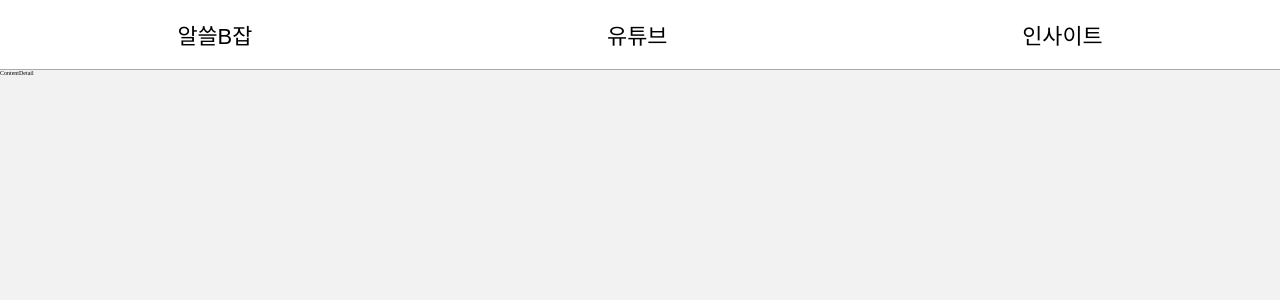
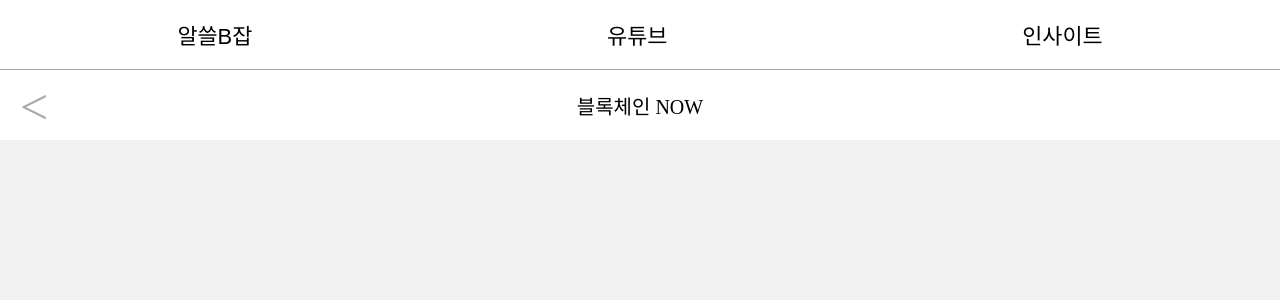
Before and after one commit to dev-seomoon/wanted-codestates-project-4, a React app: page /1 in a window 1280 px wide. Shown: the top 300 px of the page. Built offline with nearby package versions, Linux system fonts and the light colour scheme.

Commit message:
Feat: ContentDetail header UI 구현

```diff
--- a/src/components/ContentDetail/ContentDetail.jsx
+++ b/src/components/ContentDetail/ContentDetail.jsx
@@ -1,5 +1,15 @@
+import { Link } from 'react-router-dom';
+import './ContentDetail.sass';
+
 function ContentDetail() {
-  return <div>ContentDetail</div>;
+  return (
+    <div>
+      <header>
+        <h2>블록체인 NOW</h2>
+        <Link to="/">{`<`}</Link>
+      </header>
+    </div>
+  );
 }
 
 export default ContentDetail;
--- /dev/null
+++ b/src/components/ContentDetail/ContentDetail.sass
@@ -0,0 +1,17 @@
+header
+  height: 70px
+  background-color: #fff
+  display: flex
+  align-items: center
+  justify-content: center
+  position: relative
+  h2
+    margin: 0
+    font-weight: 500
+  a
+    position: absolute
+    left: 20px
+    top: 8px
+    font-size: 5rem
+    font-weight: 300
+    color: #aaa
```
